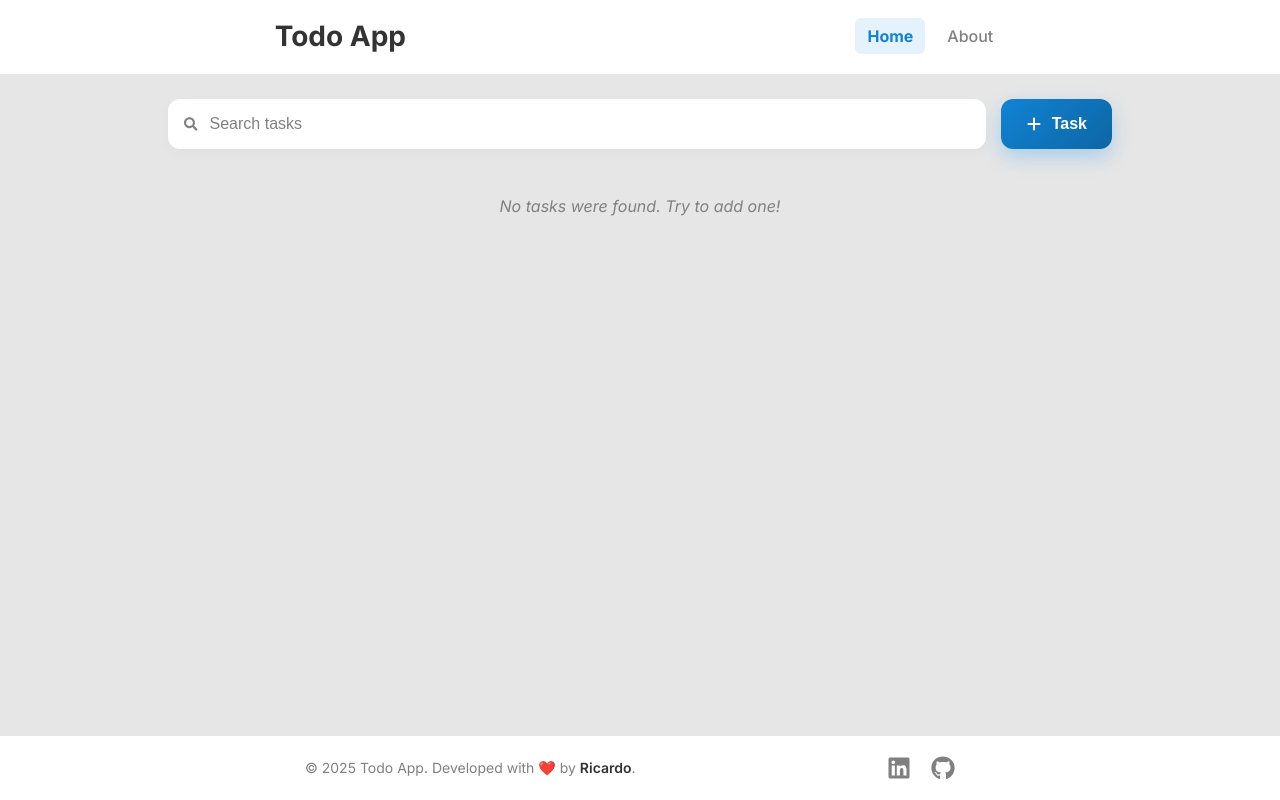
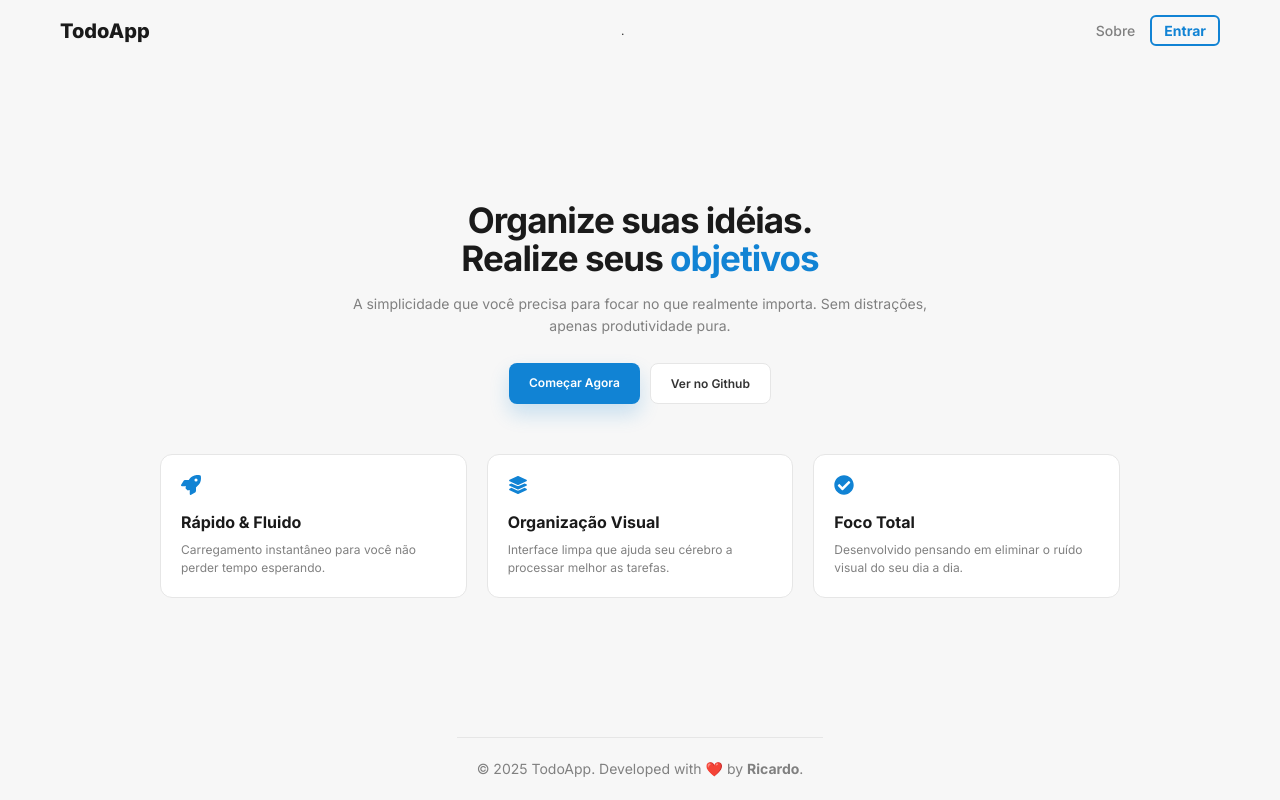
Before and after one commit to RicardoLopesFV/todo-website, a React (Vite) app: page / in a window 1280 px wide. Built offline with nearby package versions, Linux system fonts and the light colour scheme.

Commit message:
landing page structure and style created

```diff
--- a/src/App.jsx
+++ b/src/App.jsx
@@ -1,14 +1,15 @@
 import { Routes, Route } from "react-router-dom";
 import { TodoApp } from "./pages/TodoApp";
+import { Home } from "./pages/Home";
 
 export const App = () => {
   return (
     <Routes>
       {/* # Rota raiz:
-            * Quando o usuário acessar "/", mostramos o componente <TodoApp />.
-            TODO: Futuramente mudar pra Home.
-      */}
-      <Route path="/" element={<TodoApp />} />
+       * Quando o usuário acessar "/", mostramos o componente <Home />.
+       */}
+      <Route path="/" element={<Home />} />
+      <Route path="/TodoApp" element={<TodoApp />} />
     </Routes>
   );
 };
--- /dev/null
+++ b/src/pages/Home/index.jsx
@@ -0,0 +1,92 @@
+import { Link } from "react-router-dom";
+import { FaLayerGroup, FaRocket } from "react-icons/fa6";
+import { FaCheckCircle } from "react-icons/fa";
+import "./index.scss";
+
+export const Home = () => {
+  return (
+    <div className="home">
+      <div className="home__content">
+        <header className="home__header">
+          <div className="logo">TodoApp</div>
+          <span className="dot">.</span>
+          <nav>
+            <ul>
+              <li className="nav-item">
+                <a href="#">Sobre</a>
+              </li>
+              <li className="nav-item">
+                <Link to="/TodoApp" className="nav-btn">
+                  Entrar
+                </Link>
+              </li>
+            </ul>
+          </nav>
+        </header>
+        <main className="home__main">
+          <section className="hero-section">
+            <h1>
+              Organize suas idéias. <br />
+              Realize seus <span className="highlight">objetivos</span>
+            </h1>
+            <p className="hero-text">
+              A simplicidade que você precisa para focar no que realmente
+              importa. Sem distrações, apenas produtividade pura.
+            </p>
+
+            <div className="cta-group">
+              {/*
+                # Porque usar <Link> do React Router e não <a>?
+                  * A tag <a> recarrega a página inteira (o que é lento e "pisca" a tela).
+
+                  * O <Link> troca apenas o conteúdo da tela instantaneamente (SPA - Single Page Application).
+              */}
+              <Link to="/TodoApp" className="btn-primary">
+                Começar Agora
+              </Link>
+              <a
+                href="https://github.com/RicardoLopesFV/todo-website"
+                target="_blank"
+                rel="noreferrer"
+                className="btn-secondary"
+              >
+                Ver no Github
+              </a>
+            </div>
+          </section>
+          <section className="features-section">
+            <div className="feature-card">
+              <FaRocket className="icon" />
+              <h3>Rápido & Fluido</h3>
+              <p>
+                Carregamento instantâneo para você não perder tempo esperando.
+              </p>
+            </div>
+            <div className="feature-card">
+              <FaLayerGroup className="icon" />
+              <h3>Organização Visual</h3>
+              <p>
+                Interface limpa que ajuda seu cérebro a processar melhor as
+                tarefas.
+              </p>
+            </div>
+            <div className="feature-card">
+              <FaCheckCircle className="icon" />
+              <h3>Foco Total</h3>
+              <p>
+                Desenvolvido pensando em eliminar o ruído visual do seu dia a
+                dia.
+              </p>
+            </div>
+          </section>
+        </main>
+        <footer className="home__footer">
+          <p>
+            &copy; {new Date().getFullYear()} TodoApp. Developed with ❤️ by{" "}
+            <strong>Ricardo</strong>.
+          </p>
+        </footer>
+      </div>
+    </div>
+  );
+};
--- /dev/null
+++ b/src/pages/Home/index.scss
@@ -0,0 +1,215 @@
+@use "../../styles/variables" as *;
+
+// # Animação suave de entrada.
+@keyframes fadeIn {
+  from {
+    opacity: 0;
+    transform: translateY(20px);
+  }
+  to {
+    opacity: 1;
+    transform: translateY(0);
+  }
+}
+
+.home {
+  &__content {
+    min-height: 100vh;
+    background-color: $color-grey-lightest;
+    color: $color-grey-dark;
+    display: flex;
+    flex-direction: column;
+    align-items: center;
+  }
+
+  &__header {
+    display: flex;
+    justify-content: space-between;
+    align-items: center;
+    padding: 1.5rem 2rem;
+    max-width: 1200px;
+    width: 100%;
+    margin: 0 auto;
+
+    .logo {
+      font-size: 2rem;
+      font-weight: 800;
+      color: $color-black;
+
+      .dot {
+        color: $color-signal-info;
+      }
+    }
+
+    nav {
+      font-size: 1.4rem;
+
+      ul {
+        display: flex;
+        align-items: center;
+        gap: 1.5rem;
+        .nav-item {
+          list-style: none;
+
+          a {
+            text-decoration: none;
+            color: $color-grey-medium;
+            font-weight: 500;
+            transition: color 0.2s;
+
+            &:hover {
+              color: $color-black;
+            }
+          }
+
+          .nav-btn {
+            text-decoration: none;
+            color: $color-signal-info;
+            font-weight: 700;
+            border: 2px solid $color-signal-info;
+            padding: 0.5rem 1.2rem;
+            border-radius: 6px;
+            transition: all 0.2s;
+
+            &:hover {
+              background-color: $color-signal-info;
+              color: $color-white;
+            }
+          }
+        }
+      }
+    }
+  }
+
+  &__main {
+    flex: 1;
+    display: flex;
+    flex-direction: column;
+    align-items: center;
+    justify-content: center;
+    padding: 4rem 2rem;
+    max-width: 1000px;
+    width: 100%;
+    animation: fadeIn 0.8s ease-out;
+
+    .hero-section {
+      text-align: center;
+      margin-bottom: 5rem;
+
+      h1 {
+        font-size: 3.5rem;
+        line-height: 1.1;
+        margin-bottom: 1.5rem;
+        color: $color-black;
+        letter-spacing: -1px;
+
+        @media (max-width: $bp-sm) {
+          font-size: 2.5rem;
+        }
+
+        .highlight {
+          color: $color-signal-info;
+        }
+      }
+
+      .hero-text {
+        font-size: 1.4rem;
+        color: $color-grey-medium;
+        max-width: 600px;
+        margin: 0 auto 2.5rem auto;
+        line-height: 1.6;
+      }
+
+      .cta-group {
+        font-size: 1.2rem;
+        display: flex;
+        gap: 1rem;
+        justify-content: center;
+
+        a {
+          text-decoration: none;
+          padding: 1rem 2rem;
+          border-radius: 8px;
+          font-weight: 600;
+          transition: transform 0.2s;
+
+          &:hover {
+            transform: translateY(-2px);
+          }
+        }
+
+        .btn-primary {
+          background-color: $color-signal-info;
+          color: $color-white;
+          box-shadow: 0 10px 20px rgba($color-signal-info, 0.2);
+
+          &:hover {
+            background-color: $color-signal-info-dark;
+          }
+        }
+
+        .btn-secondary {
+          background-color: white;
+          color: $color-grey-dark;
+          border: 1px solid $color-grey-light;
+
+          &:hover {
+            border-color: $color-grey-medium;
+          }
+        }
+      }
+    }
+
+    .features-section {
+      display: grid;
+      grid-template-columns: repeat(3, 1fr);
+      gap: 2rem;
+      width: 100%;
+
+      @media (max-width: $bp-md) {
+        grid-template-columns: 1fr; // Vira uma coluna no celular
+      }
+
+      .feature-card {
+        background: white;
+        padding: 2rem;
+        border-radius: 12px;
+        border: 1px solid $color-grey-light;
+        text-align: left;
+        transition: border-color 0.3s, transform 0.3s;
+
+        &:hover {
+          border-color: $color-signal-info;
+          transform: translateY(-5px);
+        }
+
+        .icon {
+          font-size: 2rem;
+          color: $color-signal-info;
+          margin-bottom: 1rem;
+        }
+
+        h3 {
+          font-size: 1.6rem;
+          margin-bottom: 0.5rem;
+          color: $color-black;
+        }
+
+        p {
+          color: $color-grey-medium;
+          font-size: 1.2rem;
+          line-height: 1.5;
+        }
+      }
+    }
+  }
+
+  &__footer {
+    text-align: center;
+    padding: 2rem;
+    border-top: 1px solid $color-grey-light;
+    color: $color-grey-medium;
+    font-size: 1.4rem;
+    margin-top: auto;
+  }
+}
```
